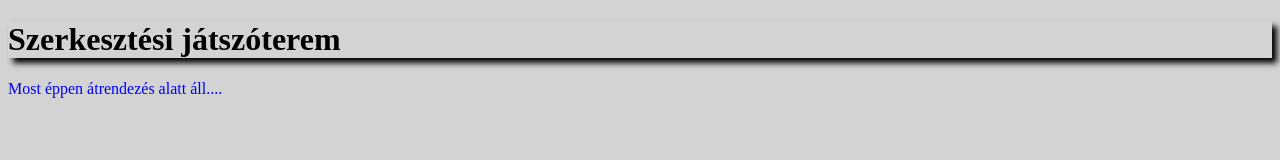
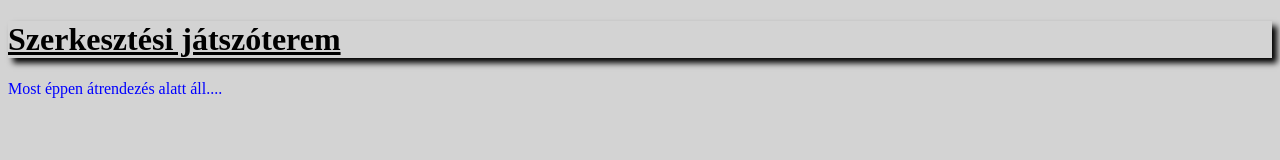
Before and after one commit to szangab2/workplace, a plain HTML site: page index.html in a window 1280 px wide. Drawn offline with Linux system fonts and the light colour scheme.

Commit message:
Update styles.css

```diff
--- a/style/styles.css
+++ b/style/styles.css
@@ -1,5 +1,5 @@
 * {box-sizing:border-box}
 body {background-color:lightgrey}
 header {box-shadow:5px 5px 6px black}
-h1 {margin-left:auto; margin-right:auto}
+h1 {margin-left:auto; margin-right:auto; text-decoration:underline}
 p {size:1.5 em; color:blue}
```
